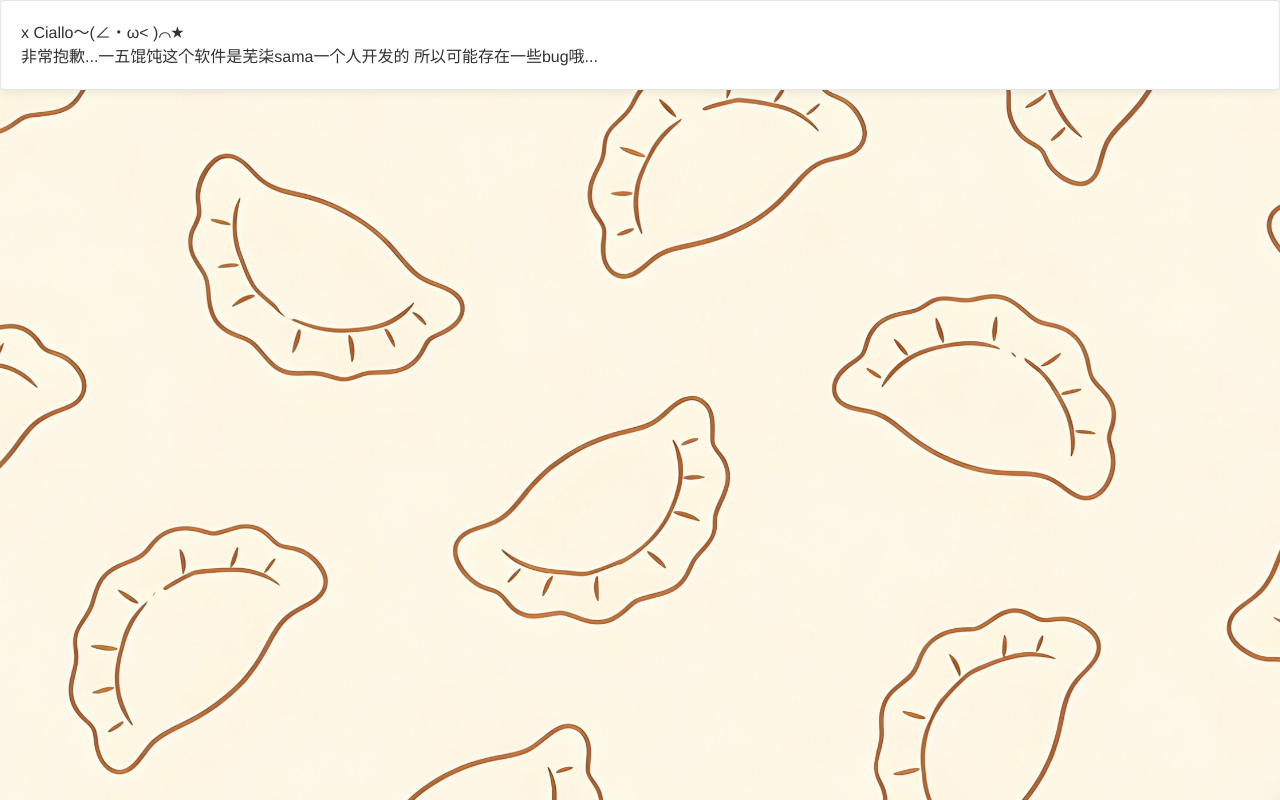
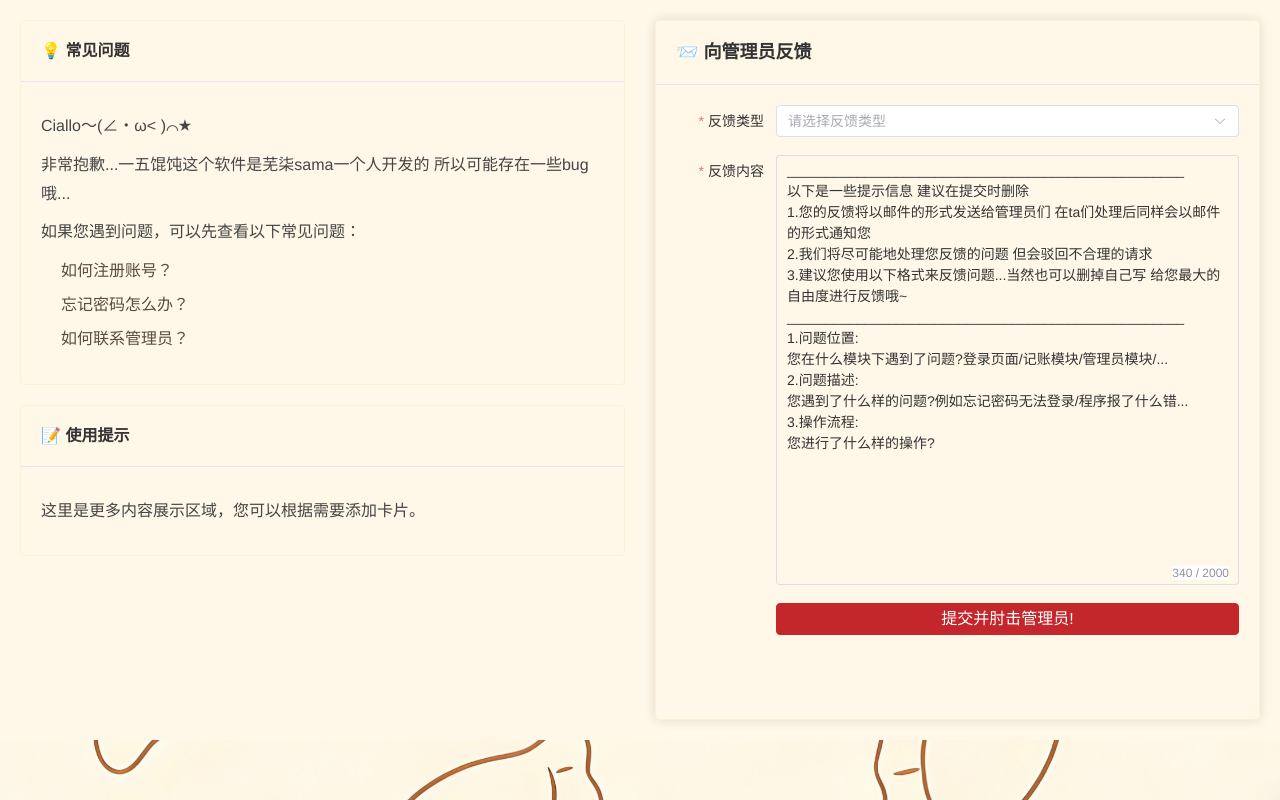
Before and after one commit to luofengwuqi/Hundun-Bone, a Vue app in the folder front-end/hundun-front/: page /help in a window 1280 px wide. Built offline with nearby package versions, Linux system fonts and the light colour scheme.

Commit message:
fix(前端/help):反馈页面雏形

```diff
--- a/front-end/hundun-front/src/views/help/Help.vue
+++ b/front-end/hundun-front/src/views/help/Help.vue
@@ -1,15 +1,278 @@
 <script setup>
+import { ref } from 'vue'
+import { ElMessage } from 'element-plus'
 
+// 反馈表单数据
+const feedbackForm = ref({
+  type: '',
+  content: `___________________________________________________
+以下是一些提示信息 建议在提交时删除
+1.您的反馈将以邮件的形式发送给管理员们 在ta们处理后同样会以邮件的形式通知您
+2.我们将尽可能地处理您反馈的问题 但会驳回不合理的请求
+3.建议您使用以下格式来反馈问题...当然也可以删掉自己写 给您最大的自由度进行反馈哦~
+___________________________________________________
+1.问题位置:
+您在什么模块下遇到了问题?登录页面/记账模块/管理员模块/...
+2.问题描述:
+您遇到了什么样的问题?例如忘记密码无法登录/程序报了什么错...
+3.操作流程:
+您进行了什么样的操作?
+`
+})
+
+// 反馈类型选项
+const feedbackTypes = [
+  { label: 'Bug反馈', value: 'bug' },
+  { label: '登录问题', value: 'login' },
+  // 后续可以继续添加其他类型
+]
+
+// 提交反馈
+const submitFeedback = () => {
+  if (!feedbackForm.value.type) {
+    ElMessage.warning('请选择反馈类型')
+    return
+  }
+  if (!feedbackForm.value.content || feedbackForm.value.content.trim() === '') {
+    ElMessage.warning('请填写反馈内容')
+    return
+  }
+
+  // TODO: 调用API提交反馈
+  console.log('提交反馈:', feedbackForm.value)
+  ElMessage.success('反馈提交成功！感谢您的反馈~')
+
+  // 重置表单
+  feedbackForm.value = {
+    type: '',
+    content: ''
+  }
+}
 </script>
 
 <template>
-  <el-card>
-    <button>x</button>
-    Ciallo～(∠・ω< )⌒★<br>
-    非常抱歉...一五馄饨这个软件是芜柒sama一个人开发的 所以可能存在一些bug哦...
-  </el-card>
+  <div class="help-container">
+    <!-- 左侧：可滚动的卡片区域 -->
+    <div class="left-panel">
+      <div class="cards-wrapper">
+        <el-card class="info-card" shadow="hover">
+          <template #header>
+            <div class="card-header">
+              <span>💡 常见问题</span>
+            </div>
+          </template>
+          <div class="card-content">
+            <p>Ciallo～(∠・ω&lt; )⌒★</p>
+            <p>非常抱歉...一五馄饨这个软件是芜柒sama一个人开发的 所以可能存在一些bug哦...</p>
+            <p>如果您遇到问题，可以先查看以下常见问题：</p>
+            <ul>
+              <li>如何注册账号？</li>
+              <li>忘记密码怎么办？</li>
+              <li>如何联系管理员？</li>
+            </ul>
+          </div>
+        </el-card>
+
+        <!-- 这里可以添加更多卡片 -->
+        <el-card class="info-card" shadow="hover">
+          <template #header>
+            <div class="card-header">
+              <span>📝 使用提示</span>
+            </div>
+          </template>
+          <div class="card-content">
+            <p>这里是更多内容展示区域，您可以根据需要添加卡片。</p>
+          </div>
+        </el-card>
+      </div>
+    </div>
+
+    <!-- 右侧：固定不滚动的表单区域 -->
+    <div class="right-panel">
+      <el-card class="feedback-form-card">
+        <template #header>
+          <div class="form-header">
+            <span>📨 向管理员反馈</span>
+          </div>
+        </template>
+
+        <el-form :model="feedbackForm" label-width="100px" class="feedback-form">
+          <el-form-item label="反馈类型" required>
+            <el-select
+              v-model="feedbackForm.type"
+              placeholder="请选择反馈类型"
+              style="width: 100%"
+            >
+              <el-option
+                v-for="item in feedbackTypes"
+                :key="item.value"
+                :label="item.label"
+                :value="item.value"
+              />
+            </el-select>
+          </el-form-item>
+
+          <el-form-item label="反馈内容" required>
+            <el-input
+              v-model="feedbackForm.content"
+              type="textarea"
+              :rows="20"
+              placeholder="请详细描述您遇到的问题或建议..."
+              maxlength="2000"
+              show-word-limit
+            />
+          </el-form-item>
+
+          <el-form-item>
+            <el-button type="primary" @click="submitFeedback" class="submit-btn">
+              提交并肘击管理员!
+            </el-button>
+          </el-form-item>
+        </el-form>
+      </el-card>
+    </div>
+  </div>
 </template>
 
 <style scoped>
+.help-container {
+  display: flex;
+  height: calc(100vh - 60px);
+  gap: 20px;
+  padding: 20px;
+  background-color: #FFF8E8;
+}
 
+/* 左侧面板 - 可滚动 */
+.left-panel {
+  flex: 1;
+  overflow-y: auto;
+  padding-right: 10px;
+}
+
+.cards-wrapper {
+  display: flex;
+  flex-direction: column;
+  gap: 20px;
+}
+
+.info-card {
+  background-color: #FFF8E8;
+  border: 1px solid #FFEFD5;
+}
+
+.card-header {
+  font-size: 16px;
+  font-weight: bold;
+  color: #333333;
+}
+
+.card-content {
+  color: #454545;
+  line-height: 1.8;
+}
+
+.card-content p {
+  margin: 10px 0;
+}
+
+.card-content ul {
+  margin: 10px 0;
+  padding-left: 20px;
+}
+
+.card-content li {
+  margin: 5px 0;
+  color: #5A4A42;
+}
+
+/* 右侧面板 - 不可滚动 */
+.right-panel {
+  flex: 1;
+  display: flex;
+  flex-direction: column;
+}
+
+.feedback-form-card {
+  height: 100%;
+  background-color: #FFF8E8;
+  border: 1px solid #FFEFD5;
+  display: flex;
+  flex-direction: column;
+}
+
+.form-header {
+  font-size: 18px;
+  font-weight: bold;
+  color: #333333;
+}
+
+.feedback-form {
+  flex: 1;
+  display: flex;
+  flex-direction: column;
+  justify-content: space-between;
+}
+
+.submit-btn {
+  width: 100%;
+  background-color: #C3272B;
+  border-color: #C3272B;
+  font-size: 16px;
+  padding: 12px 24px;
+}
+
+.submit-btn:hover {
+  background-color: #D64A4F;
+  border-color: #D64A4F;
+}
+
+/* 自定义滚动条样式 */
+.left-panel::-webkit-scrollbar {
+  width: 8px;
+}
+
+.left-panel::-webkit-scrollbar-track {
+  background: #FFEFD5;
+  border-radius: 4px;
+}
+
+.left-panel::-webkit-scrollbar-thumb {
+  background: #AAA;
+  border-radius: 4px;
+}
+
+.left-panel::-webkit-scrollbar-thumb:hover {
+  background: #666;
+}
+
+/* 表单项样式优化 */
+:deep(.el-form-item__label) {
+  color: #333333;
+  font-weight: 500;
+}
+
+:deep(.el-textarea__inner) {
+  background-color: #FFF8E8;
+  border-color: #FFEFD5;
+  color: #333333;
+  resize: none;
+}
+
+:deep(.el-textarea__inner:focus) {
+  border-color: #C3272B;
+}
+
+:deep(.el-select .el-input__wrapper) {
+  background-color: #FFF8E8;
+  border-color: #FFEFD5;
+}
+
+:deep(.el-select .el-input__wrapper:hover) {
+  border-color: #AAA;
+}
+
+:deep(.el-select .el-input__wrapper.is-focus) {
+  border-color: #C3272B;
+}
 </style>
```
Also changed, not shown: front-end/hundun-front/src/assets/color.txt.
